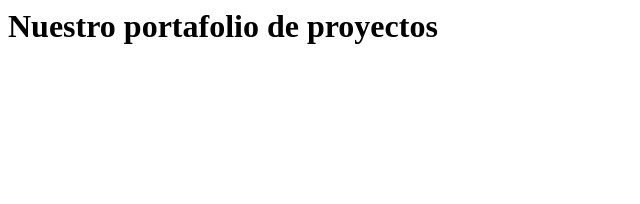
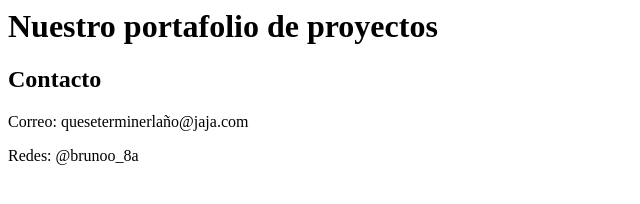
Before and after one commit to bochoita/portafolio-equipo, a plain HTML site: page index.html in a window 1280 px wide. Shown: the whole page, without its empty margins (0-640 px from the left). Drawn offline with Linux system fonts and the light colour scheme.

Commit message:
Agregar sección de contacto

```diff
--- a/index.html
+++ b/index.html
@@ -1 +1,6 @@
 <h1>Nuestro portafolio de proyectos</h1>
+<section id="contacto">
+    <h2>Contacto</h2>
+    <p>Correo: queseterminerlaño@jaja.com</p>
+    <p>Redes: @brunoo_8a</p>
+</setion>
```
